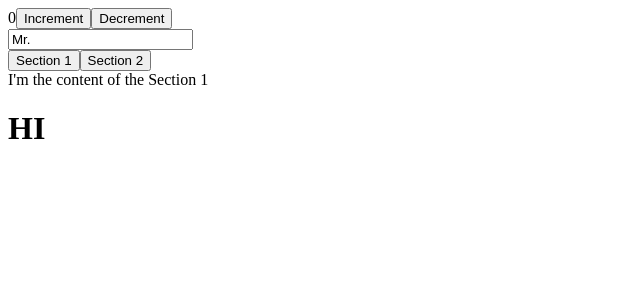
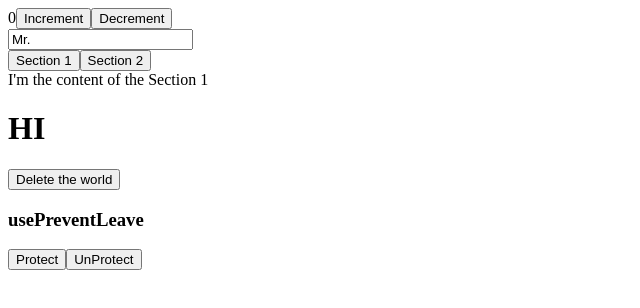
Before and after one commit to JeongWooChan/React-hooks-, a React (Create React App) app in the folder react-hooks/: page / in a window 1280 px wide. Shown: the top 308 px of the page, without its empty margins (0-640 px from the left). Built offline with nearby package versions, Linux system fonts and the light colour scheme; the HTML template or start-up script is replaced by a standard one.

Commit message:
FEAT : Make useConfirm and usePreventLeave

```diff
--- a/react-hooks/src/App.js
+++ b/react-hooks/src/App.js
@@ -4,6 +4,8 @@ import UseInput from './UseInput';
 import UseTabs from './UseTabs';
 import UseTitle from './UseTitle';
 import UseClick from './UseClick';
+import UseConfirm from './UseConfirm';
+import UsePreventLeave from './UsePreventLeave';
 
 const content = [
   {
@@ -28,6 +30,10 @@ function App() {
   setTimeout(() => titleUpdater("home"), 5000);
   const sayHello = () => console.log("sayHello");
   const title = UseClick(sayHello);
+  const deleteWorld = () => console.log("deleting the world");
+  const cancelWorld = () => console.log("cancel");
+  const confirmDelete = UseConfirm("Are you sure", deleteWorld, cancelWorld);
+  const {enablePrevent, disablePrevent } = UsePreventLeave();
 
   return (
     <>
@@ -38,6 +44,12 @@ function App() {
       </div>
       {currentItem.content}
       <h1 ref={title}>HI</h1>
+      <button onClick={confirmDelete}>Delete the world</button>
+      <div>
+        <h3>usePreventLeave</h3>
+        <button onClick={enablePrevent}>Protect</button>
+        <button onClick={disablePrevent}>UnProtect</button>
+      </div>
     </>
   );
 }
--- a/react-hooks/src/UseClick.js
+++ b/react-hooks/src/UseClick.js
@@ -1,4 +1,4 @@
-import React, { useRef, useEffect } from 'react';
+import { useRef, useEffect } from 'react';
 
 const UseClick = (onClick) => {
     const element = useRef();
--- /dev/null
+++ b/react-hooks/src/UseConfirm.js
@@ -0,0 +1,15 @@
+import { useConfirm } from 'react';
+
+const UseConfirm = (message = "", callback, cancel) => {
+    const confirmAction = () => {
+        // eslint-disable-next-line no-restricted-globals
+        if(confirm(message)) {
+            callback();
+        } else {
+            cancel();
+        }
+    }
+    return confirmAction;
+};
+
+export default UseConfirm;
--- /dev/null
+++ b/react-hooks/src/UsePreventLeave.js
@@ -0,0 +1,14 @@
+import React from 'react';
+
+const UsePreventLeave = () => {
+    const listener = event => {
+        event.preventDefault();
+        event.returnValue = "";
+      };
+      const enablePrevent = () => window.addEventListener("beforeunload", listener);
+      const disablePrevent = () =>
+        window.removeEventListener("beforeunload", listener);
+      return { enablePrevent, disablePrevent };
+};
+
+export default UsePreventLeave;
--- a/react-hooks/src/UseTitle.js
+++ b/react-hooks/src/UseTitle.js
@@ -1,4 +1,4 @@
-import React, { useEffect, useState } from 'react';
+import { useEffect, useState } from 'react';
 
 const UseTitle =initialTitle => {
     const [title, setTitle] = useState(initialTitle);
```
